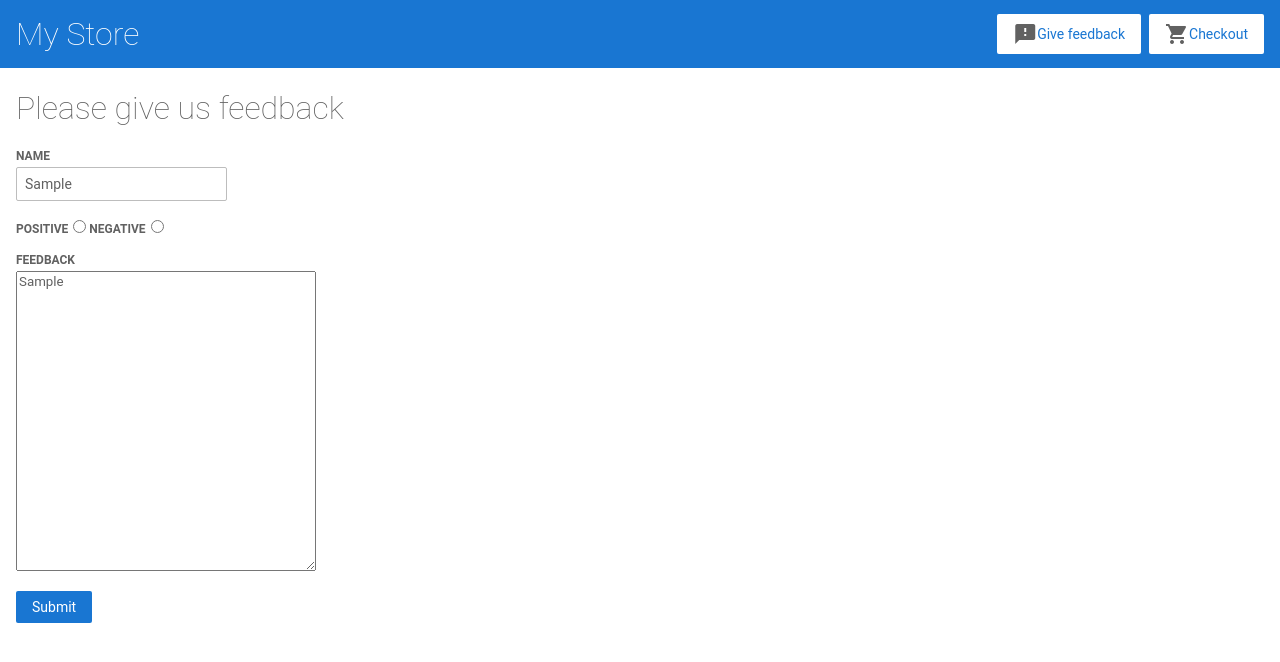
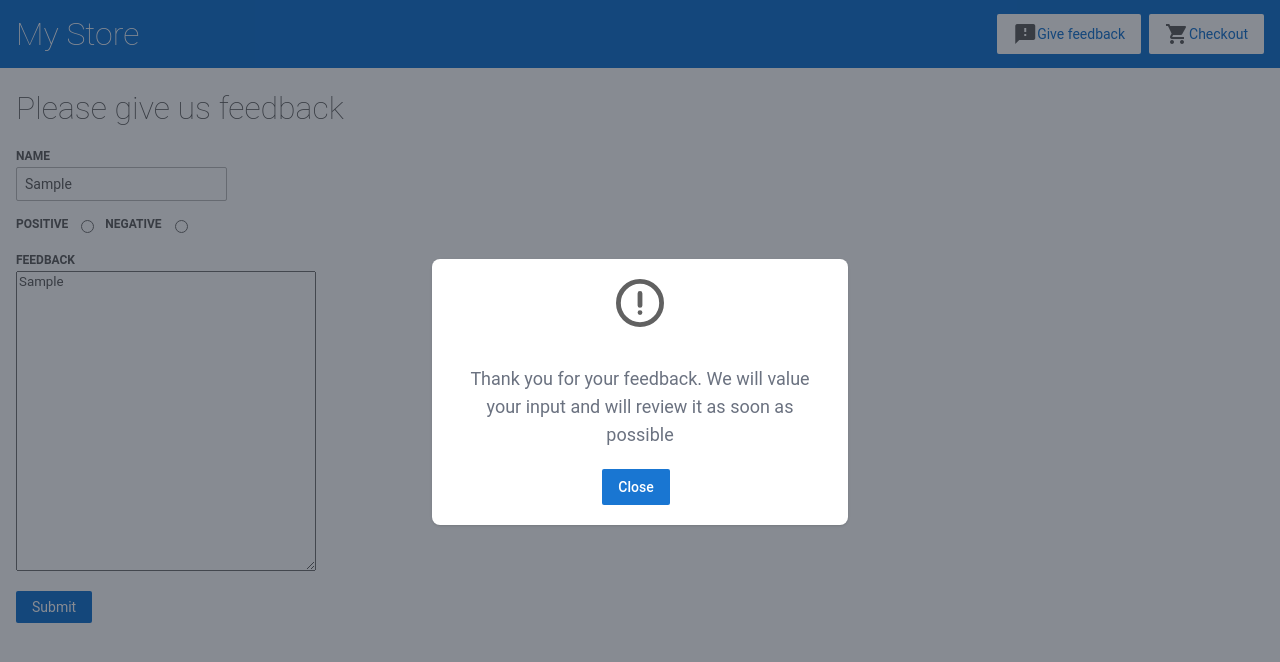
Before and after one commit to RabbitLuke/git-demo, an Angular app: page /feedback in a window 1280 px wide. Both pictures are taken after typing "Sample", "Sample" into the empty fields and a click on the button "Submit". Shown: the top 662 px of the page. Built offline with nearby package versions, Linux system fonts and the light colour scheme.

Commit message:
Added feedback modal

```diff
--- a/src/app/app.component.ts
+++ b/src/app/app.component.ts
@@ -1,8 +1,14 @@
 import { Component } from '@angular/core';
+import { initFlowbite } from 'flowbite';
 
 @Component({
   selector: 'app-root',
   templateUrl: './app.component.html',
   styleUrls: ['./app.component.css']
 })
-export class AppComponent { }
+export class AppComponent {
+
+  ngOnInit(): void {
+    initFlowbite();
+  }
+}
--- a/src/app/feedback/feedback.component.html
+++ b/src/app/feedback/feedback.component.html
@@ -5,13 +5,13 @@
       <input id="name" type="text" formControlName="name">
     </div>
 
-    <div class="flex">
-      <label for="feedbackTypePositive">
-          <span>Positive</span>
+    <div class="flex space-between">
+      <label for="feedbackTypePositive" class="flex">
+          <span class="pr-2">Positive</span>
         <input id="feedbackTypePositive" type="radio" [value]="true" formControlName="feedbackType">
       </label>
-      <label for="feedbackTypeNegative">
-        <span>Negative</span>
+      <label for="feedbackTypeNegative" class="flex pl-2">
+        <span class="pr-2">Negative</span>
         <input id="feedbackTypeNegative" type="radio" [value]="false" formControlName="feedbackType">
       </label>
     </div>
@@ -23,3 +23,19 @@
 
     <button class="button" type="submit" (click)="onSubmit()">Submit</button>
 </form>
+
+  <div #feedbackModal id="feedback-modal" tabindex="-1" class="hidden overflow-y-auto overflow-x-hidden fixed top-0 right-0 left-0 z-50 justify-center items-center w-full md:inset-0 h-[calc(100%-1rem)] max-h-full">
+      <div class="relative p-4 w-full max-w-md max-h-full">
+          <div class="relative bg-white rounded-lg shadow dark:bg-gray-700">
+              <div class="p-4 md:p-5 text-center">
+                  <svg class="mx-auto mb-4 text-gray-400 w-12 h-12 dark:text-gray-200" aria-hidden="true" xmlns="http://www.w3.org/2000/svg" fill="none" viewBox="0 0 20 20">
+                      <path stroke="currentColor" stroke-linecap="round" stroke-linejoin="round" stroke-width="2" d="M10 11V6m0 8h.01M19 10a9 9 0 1 1-18 0 9 9 0 0 1 18 0Z"/>
+                  </svg>
+                  <h3 class="mb-5 text-lg font-normal text-gray-500 dark:text-gray-400">Thank you for your feedback. We will value your input and will review it as soon as possible</h3>
+                  <button (click)="hideModal()" type="button" class="text-white button focus:ring-4 focus:outline-none focus:ring-red-300 dark:focus:ring-red-800 font-medium rounded-lg text-sm inline-flex items-center px-5 py-2.5 text-center me-2">
+                      Close
+                  </button>
+              </div>
+          </div>
+      </div>
+  </div>
--- a/src/app/feedback/feedback.component.ts
+++ b/src/app/feedback/feedback.component.ts
@@ -1,7 +1,8 @@
-import { Component } from '@angular/core';
+import { Component, ContentChild, ElementRef, ViewChild } from '@angular/core';
 import { FeedbackService } from '../feedback.service';
 import { FormBuilder, FormControl, FormGroup } from '@angular/forms';
 import { Feedback } from '../models/feedback';
+import { Modal, ModalOptions } from 'flowbite';
 
 @Component({
   selector: 'app-feedback',
@@ -15,6 +16,24 @@ public form: FormGroup = new FormGroup({
   feedback: new FormControl('')
 });
 
+ @ViewChild("feedbackModal")
+  modal!: ElementRef;
+
+  // options with default values
+modalOptions: ModalOptions = {
+  placement: 'center',
+  backdrop: 'dynamic',
+  backdropClasses:
+      'bg-gray-900/50 dark:bg-gray-900/80 fixed inset-0 z-40',
+  closable: false
+};
+
+// instance options object
+modalInstanceOptions = {
+id: 'feedback-modal',
+override: true
+};
+
   constructor(private feedbackService: FeedbackService) {
   }
 
@@ -22,7 +41,14 @@ public form: FormGroup = new FormGroup({
    const name = this.form.get('name')?.value;
    const feedbackType = this.form.get('feedbackType')?.value;
    const feedback = this.form.get('feedback')?.value;
+   const modal = new Modal(this.modal.nativeElement, this.modalOptions, this.modalInstanceOptions);
+   modal.show();
 
    this.feedbackService.sendFeedback({name, feedbackType, feedback});
   }
+
+  hideModal() {
+    const modal = new Modal(this.modal.nativeElement, this.modalOptions, this.modalInstanceOptions);
+    modal.hide();
+  }
 }
--- a/src/styles.css
+++ b/src/styles.css
@@ -1,4 +1,8 @@
 /* Global Styles */
+
+
+@tailwind components;
+@tailwind utilities;
 
 * {
   font-family: 'Roboto', Arial, sans-serif;
```
